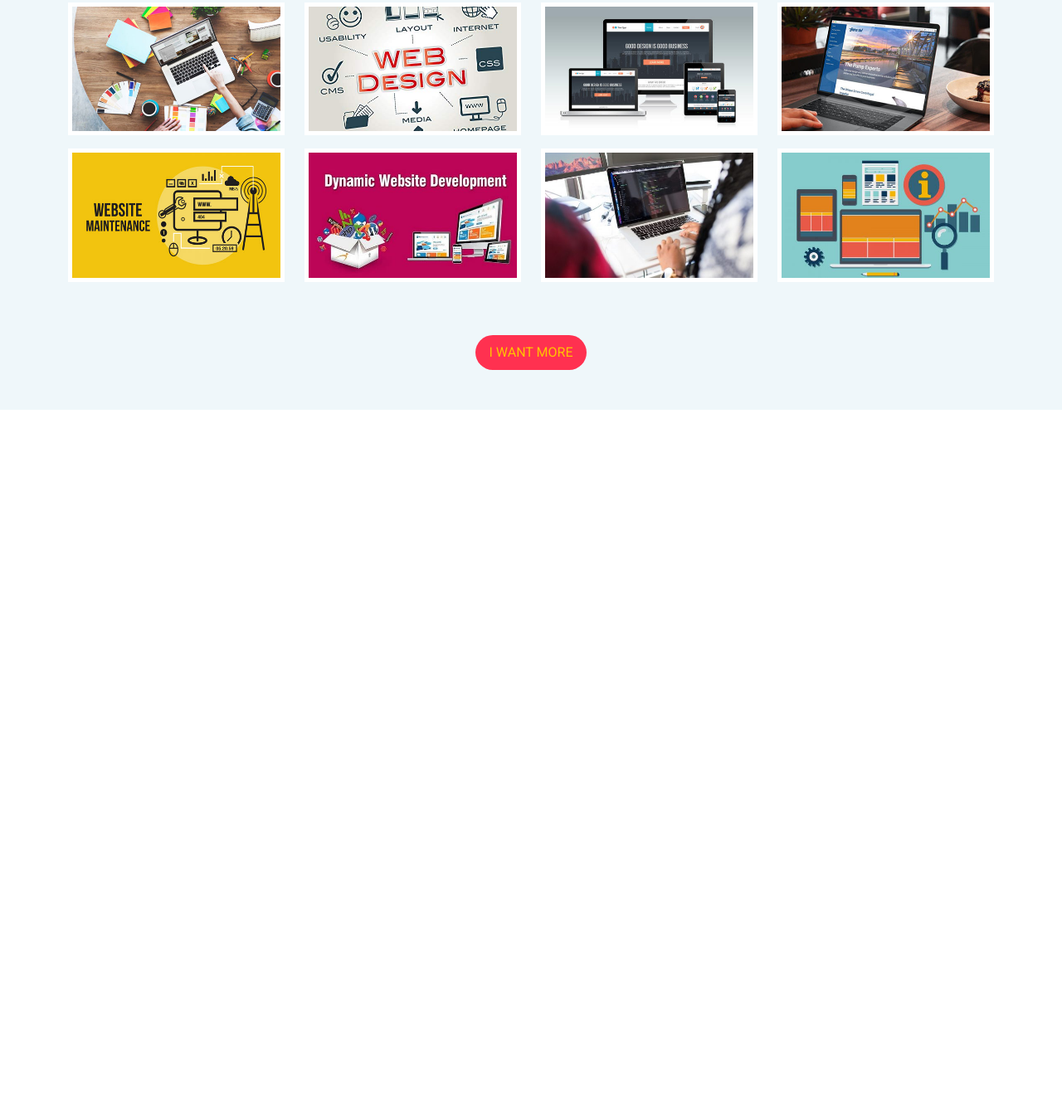
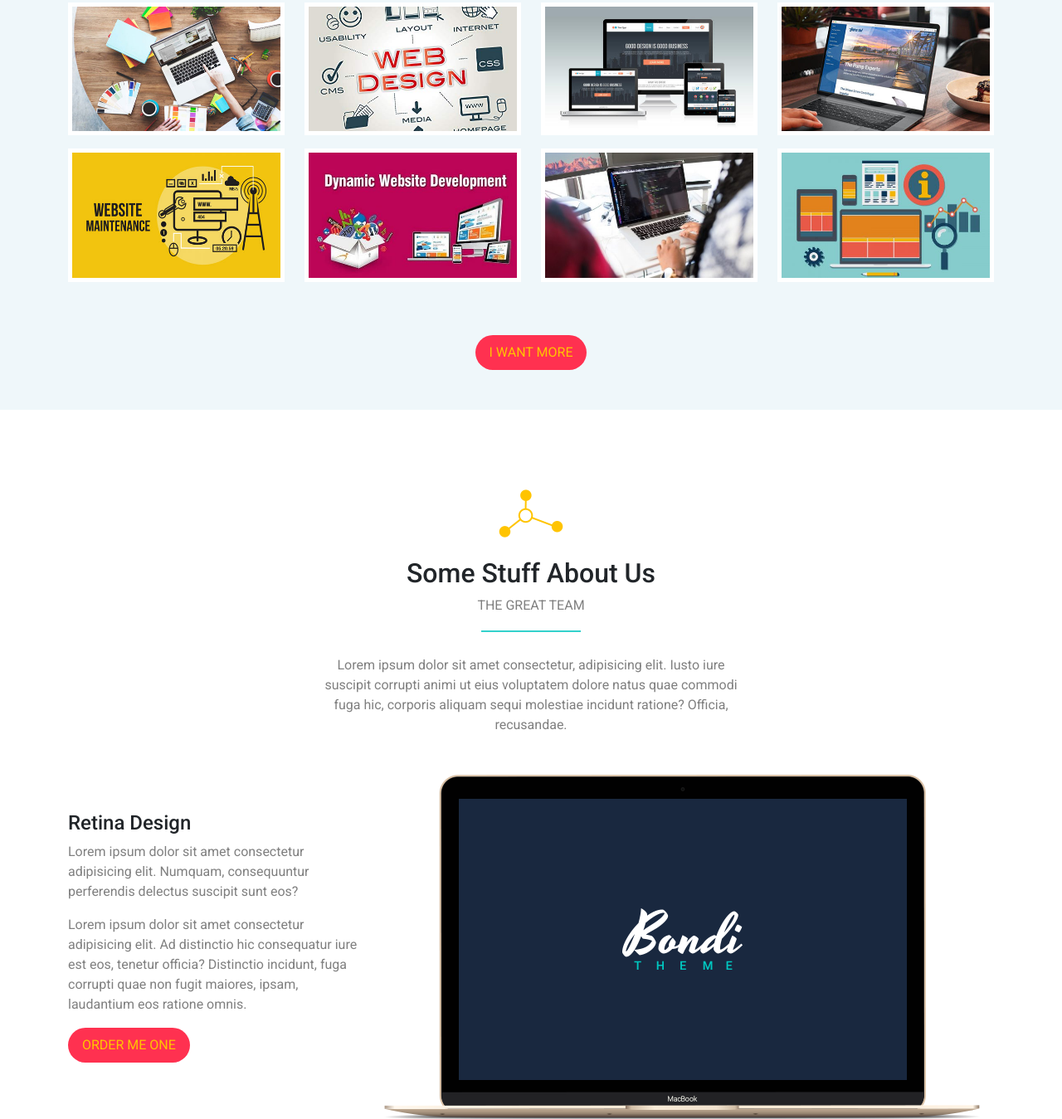
Before and after one commit to hosamation/Bootstrap-5-Design-01-Bondi, a plain HTML site: page index.html in a window 1280 px wide. Shown: the part 1931-3280 px from the top of the page at 83% size. Before the commit the page ends 2425 px from the top, so only its background shows below. Drawn offline with Linux system fonts and the light colour scheme.

Commit message:
07 - Create Stuff Section

```diff
--- a/bondi.css
+++ b/bondi.css
@@ -140,3 +140,8 @@ body {
   -o-transform: translateX(0);
 }
 /* End Our Work */
+/* Start Stuff */
+.stuff .description {
+  max-width: 500px;
+}
+/* End Stuff */
--- a/index.html
+++ b/index.html
@@ -174,6 +174,39 @@
     </div>
   </section>
   <!-- End Our Work -->
+  <!-- Start Stuff -->
+  <section class="stuff pt-5">
+    <div class="container">
+      <div class="main-title text-center mt-5 mb-5 position-relative">
+        <img class="mb-4" src="images/title.png" alt="">
+        <h2>Some Stuff About Us</h2>
+        <p class="text-black-50 text-uppercase">The Great Team</p>
+      </div>
+      <p class="description text-center mb-5 text-black-50 m-auto">
+        Lorem ipsum dolor sit amet consectetur, adipisicing elit. Iusto iure suscipit corrupti animi ut eius voluptatem dolore natus quae commodi fuga hic, corporis aliquam sequi molestiae incidunt ratione? Officia, recusandae.
+      </p>
+      <div class="row align-items-center">
+        <div class="col-lg-4 mb-4 text-center text-md-start">
+          <div class="text">
+            <h4>Retina Design</h4>
+            <p class="text-black-50 fs-6">
+              Lorem ipsum dolor sit amet consectetur adipisicing elit. Numquam, consequuntur perferendis delectus suscipit sunt eos?
+            </p>
+            <p class="text-black-50 fs-6">
+              Lorem ipsum dolor sit amet consectetur adipisicing elit. Ad distinctio hic consequatur iure est eos, tenetur officia? Distinctio incidunt, fuga corrupti quae non fugit maiores, ipsam, laudantium eos ratione omnis.
+            </p>
+            <a class="btn rounded-pill main-btn text-uppercase" href="#">Order Me One</a>
+          </div>
+        </div>
+        <div class="col-lg-8">
+          <div class="image">
+            <img class="img-fluid" src="images/laptop.png" alt="">
+          </div>
+        </div>
+      </div>
+    </div>
+  </section>
+  <!-- End Stuff -->
 
   <script src="js/bootstrap.bundle.min.js"></script>
   <script src="js/all.min.js"></script>
```
